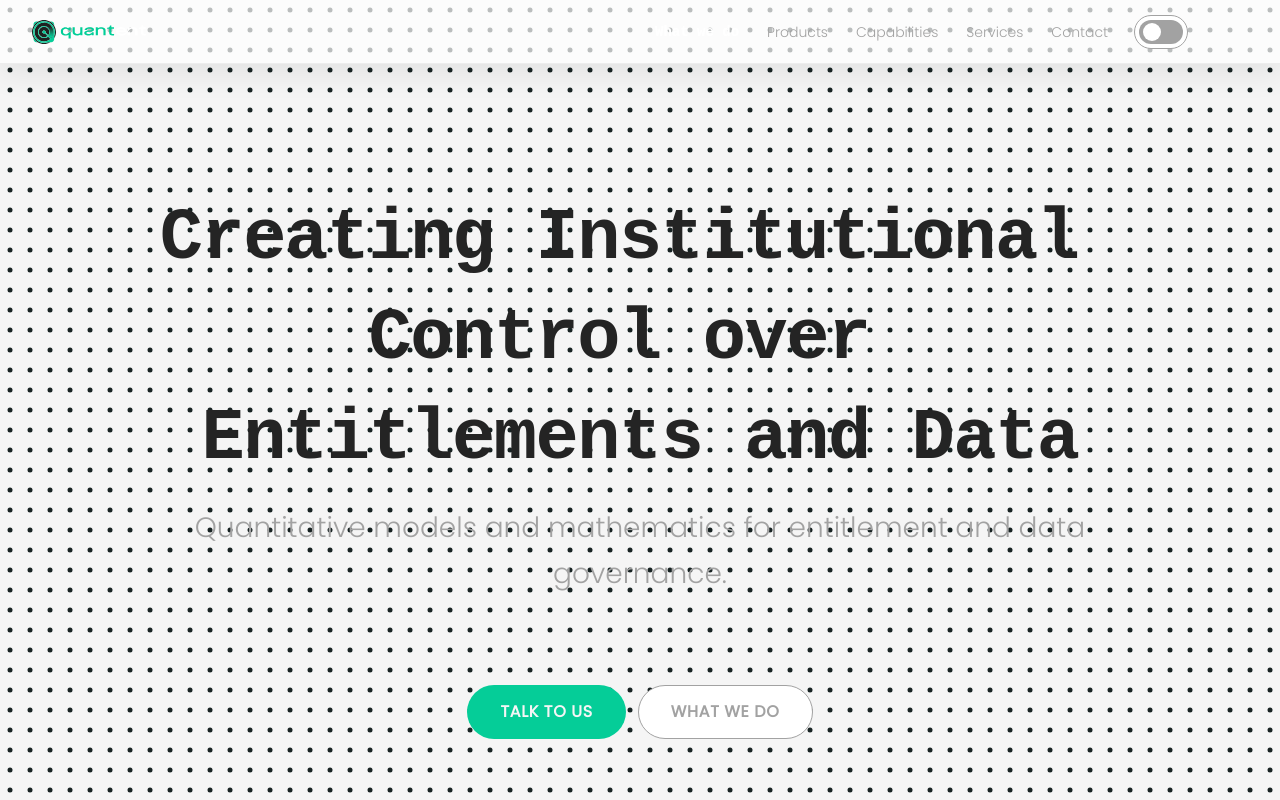
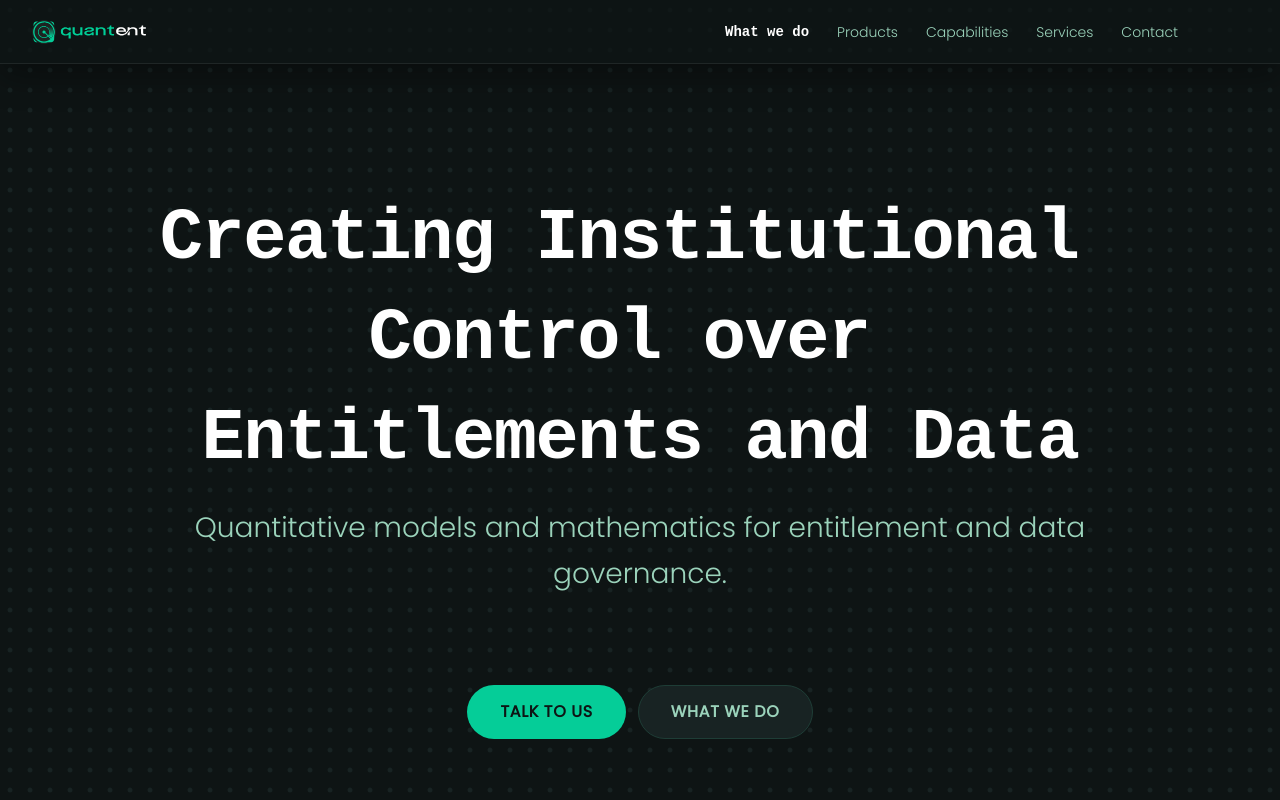
Before and after one commit to quantent-web/quantent-web, a Next.js app: page / in a window 1280 px wide. Shown: the top 800 px of the page. Built offline with nearby package versions, Linux system fonts and the light colour scheme; a web font is replaced by a local one.

Commit message:
refactor: remove theme toggle and unify dark design tokens

```diff
--- a/app/components/ui/Switch.tsx
+++ /dev/null
@@ -1,29 +0,0 @@
-export type SwitchProps = {
-  checked: boolean;
-  onCheckedChange: (checked: boolean) => void;
-  ariaLabel?: string;
-  className?: string;
-};
-
-export default function Switch({
-  checked,
-  onCheckedChange,
-  ariaLabel = 'Toggle theme',
-  className = '',
-}: SwitchProps) {
-  return (
-    <button
-      type="button"
-      role="switch"
-      aria-checked={checked}
-      aria-label={ariaLabel}
-      data-state={checked ? 'checked' : 'unchecked'}
-      className={`theme-switch ${className}`.trim()}
-      onClick={() => onCheckedChange(!checked)}
-    >
-      <span className="theme-switch__track" aria-hidden="true">
-        <span className="theme-switch__thumb" />
-      </span>
-    </button>
-  );
-}
--- a/app/globals.css
+++ b/app/globals.css
@@ -60,7 +60,7 @@ textarea:focus-visible,
    QuantEnt — Design Tokens
    ========================= */
 
-/* Light theme (por defecto) */
+/* Unified theme (dark) */
 :root {
   /* Brand */
   --primary: #05cd98;
@@ -69,20 +69,20 @@ textarea:focus-visible,
 
   /* Decorative tokens (DotGrid) */
   --dotgrid-base: #182323;
-  --dotgrid-active: #05CD98;
+  --dotgrid-active: #05cd98;
 
   /* Backgrounds */
-  --bg: #f5f5f5;
-  --surface: #ffffff;
+  --bg: #0e1414;
+  --surface: #182323;
 
   /* Text */
-  --text-primary: #242424;
-  --text-secondary: #a2a2a2;
-  --text-disabled: #757575;
+  --text-primary: #ffffff;
+  --text-secondary: #9bd3bb;
+  --text-disabled: #9bd3bb;
 
   /* UI */
-  --border: #a2a2a2;
-  --divider: #a2a2a2;
+  --border: #1e3d36;
+  --divider: #1e3d36;
 
   /* States */
   --error: #ec2149;
@@ -92,6 +92,9 @@ textarea:focus-visible,
 
   /* Layout */
   --container: 1120px;
+  --nav-h: 64px;
+  --nav-container: 1440px;
+  --drawer-w: 360px;
 
   /* Spacing */
   --space-1: 4px;
@@ -117,100 +120,23 @@ textarea:focus-visible,
   /* shadcn/ui compatible aliases */
   --background: var(--bg);
   --foreground: var(--text-primary);
-
   --card: var(--surface);
   --card-foreground: var(--text-primary);
-
   --popover: var(--surface);
   --popover-foreground: var(--text-primary);
-
   --primary-foreground: var(--primary-contrast);
-
   --secondary: var(--surface);
   --secondary-foreground: var(--text-primary);
-
   --muted: var(--surface);
   --muted-foreground: var(--text-secondary);
-
   --accent: var(--surface);
   --accent-foreground: var(--text-primary);
-
   --destructive: var(--error);
   --destructive-foreground: #ffffff;
-
   --input: var(--border);
   --ring: var(--primary);
 }
 
-/* =========================
-   Dark theme — QuantEnt
-========================= */
-html[data-theme="dark"] {
-  /* Backgrounds */
-  --bg: #0e1414;          /* Fondo principal */
-  --surface: #182323;     /* Cards, nav, CTAs */
-
-  /* Text */
-  --text-primary: #ffffff;
-  --text-secondary: #9bd3bb;
-  --text-disabled: #9bd3bb;
-
-  /* UI */
-  --border: #1E3D36;
-  --divider: #1E3D36;
-
-  /* Brand (constante) */
-  --primary: #05cd98;
-  --primary-contrast: #ffffff;
-  --primary-rgb: 5, 205, 152;
-
-  /* Decorative tokens (DotGrid) */
-  --dotgrid-base: #182323;
-  --dotgrid-active: #05CD98;
-
-  /* States */
-  --error: #ec2149;
-  --warning: #ffd700;
-  --success: #05cd34;
-  --info: #059ecd;
-
-  /* Compatibility aliases (semantic) */
-  --color-bg: var(--bg);
-  --color-surface: var(--surface);
-  --color-text: var(--text-primary);
-  --color-muted: var(--text-secondary);
-  --color-border: var(--border);
-  --color-divider: var(--divider);
-
-  /* shadcn/ui compatible aliases */
-  --background: var(--bg);
-  --foreground: var(--text-primary);
-
-  --card: var(--surface);
-  --card-foreground: var(--text-primary);
-
-  --popover: var(--surface);
-  --popover-foreground: var(--text-primary);
-
-  --primary-foreground: var(--primary-contrast);
-
-  --secondary: var(--surface);
-  --secondary-foreground: var(--text-primary);
-
-  --muted: var(--surface);
-  --muted-foreground: var(--text-secondary);
-
-  --accent: var(--surface);
-  --accent-foreground: var(--text-primary);
-
-  --destructive: var(--error);
-  --destructive-foreground: #ffffff;
-
-  --input: var(--border);
-  --ring: var(--primary);
-
-  --radius: 14px;
-}
 
 /* =========================
    Tipografía base
@@ -1136,15 +1062,6 @@ main[data-snap-scroll='true'] > .section {
 /* =========================
    Sticky nav + anchors
 ========================= */
-:root {
-  --nav-h: 64px;
-
-  /* NAV más ancho que el contenido, para que no salte de línea tan pronto */
-  --nav-container: 1440px;
-
-  /* Drawer */
-  --drawer-w: 360px;
-}
 
 html {
   scroll-behavior: smooth;
@@ -1160,12 +1077,6 @@ section[id] {
   top: 0;
   z-index: 50;
   height: var(--nav-h);
-  background: rgba(255, 255, 255, 0.7);
-  border-bottom: 1px solid rgba(0, 0, 0, 0.06);
-  box-shadow: 0 10px 30px rgba(0, 0, 0, 0.08);
-}
-
-html[data-theme="dark"] .nav {
   background: rgba(14, 20, 20, 0.7);
   border-bottom: 1px solid rgba(255, 255, 255, 0.08);
   box-shadow: 0 12px 32px rgba(0, 0, 0, 0.35);
@@ -1949,93 +1860,7 @@ html[data-theme="dark"] .nav {
   top: 6px;
 }
 
-html[data-theme="dark"] body {
-  background-color: var(--bg) !important;
-  color: var(--text-primary) !important;
-}
-
-
-/* =========================
-   Theme toggle (switch)
-========================= */
-.theme-switch {
-  display: inline-flex;
-  align-items: center;
-  justify-content: center;
-  border: 1px solid var(--border);
-  background: var(--card);
-  border-radius: 999px;
-  padding: 4px;
-  cursor: pointer;
-  transition: border-color 0.2s ease, background 0.2s ease, opacity 0.2s ease;
-}
-
-.theme-switch:focus-visible {
-  outline: 2px solid var(--border);
-  outline-offset: 2px;
-}
-
-.theme-switch__track {
-  width: 44px;
-  height: 24px;
-  border-radius: 999px;
-  background: var(--border);
-  position: relative;
-  display: inline-flex;
-  align-items: center;
-  transition: background 0.2s ease, border-color 0.2s ease;
-  border: 1px solid transparent;
-}
-
-.theme-switch__thumb {
-  width: 18px;
-  height: 18px;
-  border-radius: 999px;
-  background: var(--card);
-  transform: translateX(3px);
-  transition: transform 0.2s ease, background 0.2s ease;
-}
-
-.theme-switch:hover .theme-switch__track {
-  border-color: var(--ring);
-}
-
-.theme-switch:active {
-  opacity: 0.9;
-}
-
-.theme-switch[aria-checked="true"] .theme-switch__track {
-  background: var(--primary);
-  border-color: var(--primary);
-}
-
-.theme-switch[aria-checked="true"] .theme-switch__thumb {
-  transform: translateX(23px);
-  background: var(--primary-foreground);
-}
-
-.theme-switch:disabled,
-.theme-switch[aria-disabled="true"] {
-  opacity: 0.5;
-  cursor: not-allowed;
-}
-
-@media (max-width: 768px) {
-  .theme-switch__track {
-    width: 38px;
-    height: 22px;
-  }
-
-  .theme-switch__thumb {
-    width: 16px;
-    height: 16px;
-    transform: translateX(3px);
-  }
-
-  .theme-switch[aria-checked="true"] .theme-switch__thumb {
-    transform: translateX(19px);
-  }
-}
+
 
 /* Header background wrapper (DotGrid behind sticky nav) */
 .header-bg {
--- a/app/home-page-client.tsx
+++ b/app/home-page-client.tsx
@@ -6,7 +6,6 @@ import Image from 'next/image';
 import DotGrid from './components/DotGrid/DotGrid';
 import BlurText from './components/BlurText/BlurText';
 import DecryptedText from './components/DecryptedText/DecryptedText';
-import Switch from './components/ui/Switch';
 import { Badge } from './components/ui/badge';
 import Particles from './components/ui/Particles';
 import Footer from './components/footer/Footer';
@@ -31,14 +30,7 @@ export default function Home() {
 
   const [menuOpen, setMenuOpen] = useState(false);
   const [useBurger, setUseBurger] = useState(false);
-  const [isDark, setIsDark] = useState(false);
   const [isContactOpen, setIsContactOpen] = useState(false);
-
-  const setTheme = (next: 'light' | 'dark') => {
-    document.documentElement.dataset.theme = next;
-    localStorage.setItem('theme', next);
-    setIsDark(next === 'dark');
-  };
 
   const navItems: NavItem[] = useMemo(
     () => [
@@ -57,9 +49,6 @@ export default function Home() {
 
   // Cierra menú con ESC
   useEffect(() => {
-    const current = document.documentElement.dataset.theme === 'dark';
-    setIsDark(current);
-
     const onKeyDown = (e: KeyboardEvent) => {
       if (e.key === 'Escape') setMenuOpen(false);
     };
@@ -332,13 +321,6 @@ export default function Home() {
                 ))}
               </div>
             </nav>
-
-            {/* Toggle tema */}
-            <Switch
-              checked={isDark}
-              onCheckedChange={(checked) => setTheme(checked ? 'dark' : 'light')}
-              ariaLabel="Toggle theme"
-            />
 
             {/* Botón hamburguesa */}
             <button
--- a/app/layout.tsx
+++ b/app/layout.tsx
@@ -43,21 +43,6 @@ export default function RootLayout({
 }) {
   return (
     <html lang="en">
-      <head>
-        <script
-          dangerouslySetInnerHTML={{
-            __html: `
-(function () {
-  try {
-    var saved = localStorage.getItem('theme');
-    var theme = saved ? saved : 'dark';
-    document.documentElement.dataset.theme = theme;
-  } catch (e) {}
-})();
-`,
-          }}
-        />
-      </head>
       <body className={`${splineSansMono.variable} ${poppins.variable}`}>
         <a href="#main-content" className="skip-link">
           Skip to content
```
